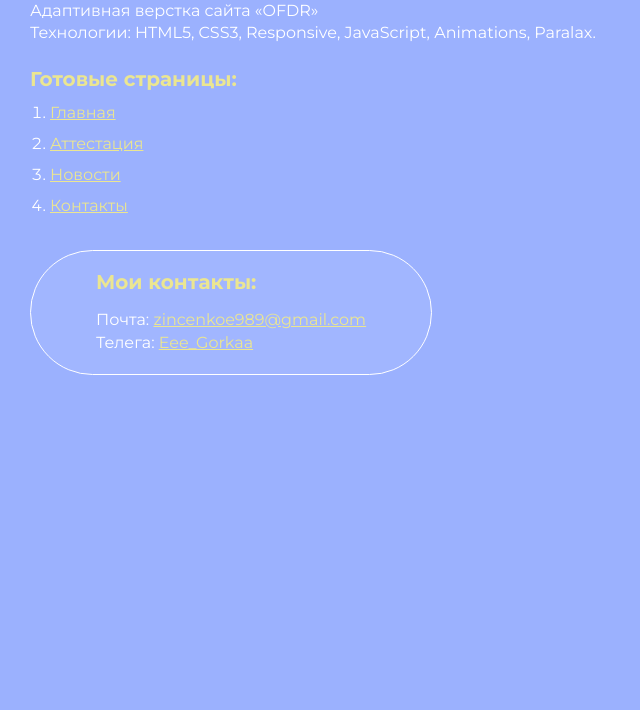
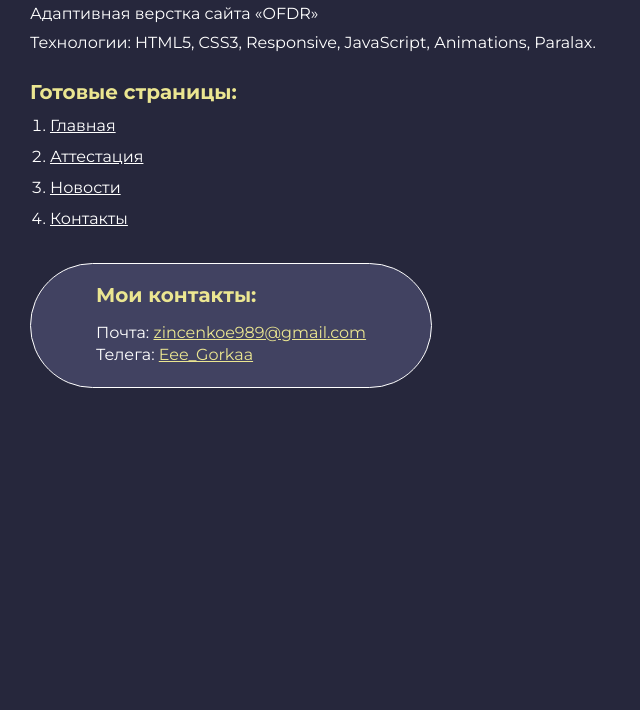
Before and after one commit to EeeGorka/OFDR, a plain HTML site: page index.html in a window 1280 px wide. Shown: the part 90-800 px from the top of the page, without its empty margins (0-640 px from the left). Drawn offline with Linux system fonts and the light colour scheme.

Commit message:
Update index.html

```diff
--- a/index.html
+++ b/index.html
@@ -38,7 +38,6 @@
 <style>
     @charset "UTF-8";
     @import url("https://fonts.googleapis.com/css?family=Montserrat:regular,700&display=swap");
-
     *,
     *::before,
     *::after {
@@ -47,7 +46,6 @@
       border: 0px;
       box-sizing: border-box;
     }
-
     html,
     body {
       height: 100%;
@@ -59,60 +57,51 @@
       /* background-color: #5e5373; 0*/
       /* background-color: #0e0840; 1*/
       /* background-color: #8e81ff; 2*/
-		background-color: #9bb1fe;
+      /* background-color: #9bb1fe; */
+      background-color: #26273c;
     }
-
     body {
       font-family: Montserrat;
       font-size: 100%;
       line-height: 1;
       font-size: 1rem;
     }
-
     a {
       text-decoration: underline;
-		color: #ebe691;
+      color: #fff;
       /* color: #d7e0ff; */
     }
-
     a:visited {
       text-decoration: underline;
-		color: #fff;
+      color: #414261;
       /* color: #fffbb5; */
       /* color: #6586ff; */
     }
-
     a:hover {
       text-decoration: none;
     }
-
     ul li {
       list-style: none;
     }
-
     img {
       vertical-align: top;
     }
-
     .wrapper {
       width: 100%;
       min-height: 100%;
       overflow: hidden;
     }
-
     .rootpage {
       padding: 30px;
       display: flex;
       flex-direction: column;
       align-items: flex-start;
     }
-
     @media (max-width: 767px) {
       .rootpage {
         padding: 30px 15px;
       }
     }
-
     h1 {
       /* color: #ebe691; */
       /* color: #d7e0ff; */
@@ -120,71 +109,61 @@
       font-size: 2.5rem;
       margin: 0px 0px 1.25rem 0px;
     }
-
     @media (max-width: 767px) {
       h1 {
         font-size: 1.85rem;
         margin: 0px 0px 1.25rem 0px;
       }
     }
-
     h2 {
       color: #ebe691;
       font-size: 1.25rem;
       margin: 0px 0px 1rem 0px;
     }
-
     @media (max-width: 767px) {
       h2 {
         font-size: 1.125rem;
         margin: 0px 0px 1rem 0px;
       }
     }
-
     .rootpage__info {
-		line-height: 140%;
+      line-height: 1.8;
       margin: 0px 0px 1.5rem 0px;
     }
 
     .rootpage__list {
       margin: 0px 0px 2.25rem 1.25rem;
     }
-
     .rootpage__list li:not(:last-child) {
       margin: 0px 0px 15px 0px;
     }
-
     .rootpage__contacts,
     .rootpage__tnx {
       border-radius: 200px;
       padding: 20px 65px;
       line-height: 140%;
     }
-
     @media (max-width: 767px) {
-
       .rootpage__contacts,
       .rootpage__tnx {
         border-radius: 40px;
         padding: 20px;
       }
     }
-
     .rootpage__contacts {
       /* background: #32b5a4; */
-		background: #a1b6ff;
+      /* background: #a1b6ff; */
+      background: #414261;
       border: 1px solid #fff;
     }
-
     .rootpage__contacts a {
       color: #ebe691;
     }
-
     .rootpage__tnx {
       /* background: #c22d63; */
-		background: linear-gradient(100.1deg, #5171e2 25.58%, #485eac 73.24%);
+      background: #1b1c2e;
+      /* background: linear-gradient(100.1deg, #5171e2 25.58%, #485eac 73.24%); */
       margin: 0px 0px 1rem 0px;
     }
   </style>
-
 </html>
```
Lines whose indentation alone changed are shown as unchanged.
